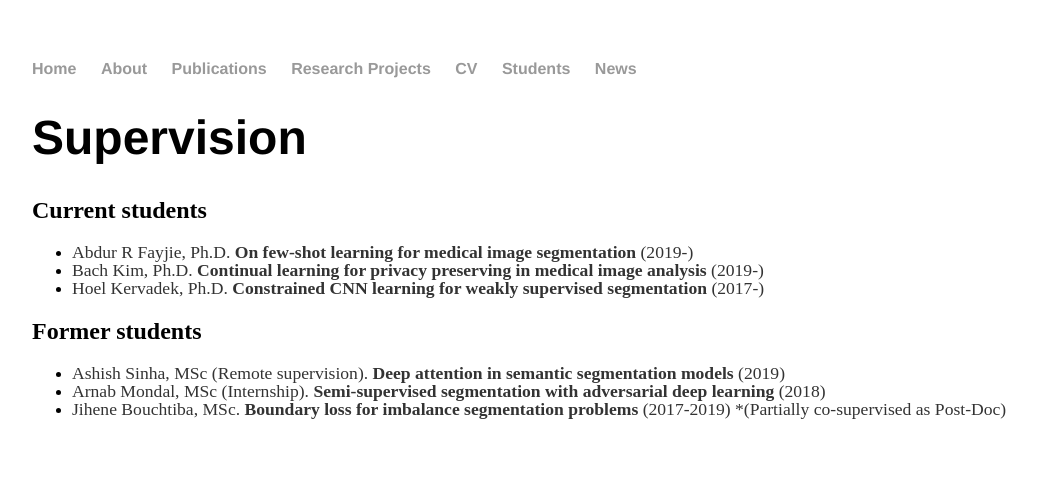
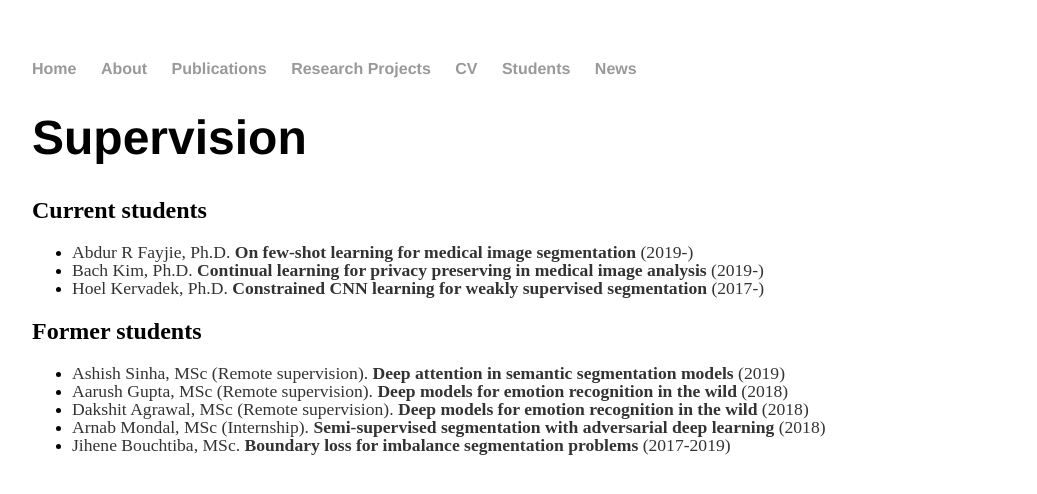
Before and after one commit to josedolz/josedolz.github.io, a Jekyll site: the page built from students/index.html, in a window 1280 px wide. Shown: the top 494 px of the page, without its empty margins (96-1133 px from the left). Built offline with Jekyll 4.4.1, drawn with Linux system fonts in a browser that asks for light colours.

Commit message:
Update index.html

```diff
--- a/students/index.html
+++ b/students/index.html
@@ -14,7 +14,9 @@ title: students
 	<h2>Former students</h2>
 	<ul>
 		<li><p1>Ashish Sinha, MSc (Remote supervision). <strong>Deep attention in semantic segmentation models</strong> (2019)</p1></li>
+		<li><p1>Aarush Gupta, MSc (Remote supervision). <strong>Deep models for emotion recognition in the wild </strong> (2018)</p1></li>
+		<li><p1>Dakshit Agrawal, MSc (Remote supervision). <strong>Deep models for emotion recognition in the wild</strong> (2018)</p1></li>
 		<li><p1>Arnab Mondal, MSc (Internship). <strong>Semi-supervised segmentation with adversarial deep learning </strong>(2018)</p1></li>
-		<li><p1>Jihene Bouchtiba, MSc. <strong>Boundary loss for imbalance segmentation problems</strong> (2017-2019) *(Partially co-supervised as Post-Doc)</p1></li>
+		<li><p1>Jihene Bouchtiba, MSc. <strong>Boundary loss for imbalance segmentation problems</strong> (2017-2019)</p1></li>
 	</ul>
 </div><!-- /.blurb -->
```
